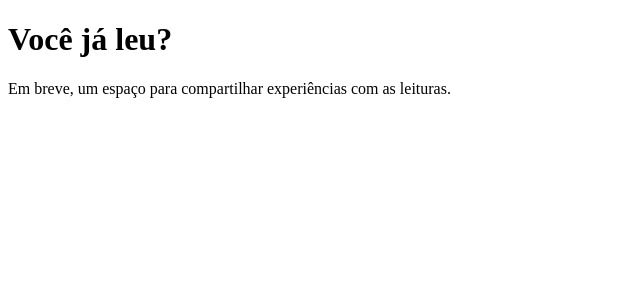
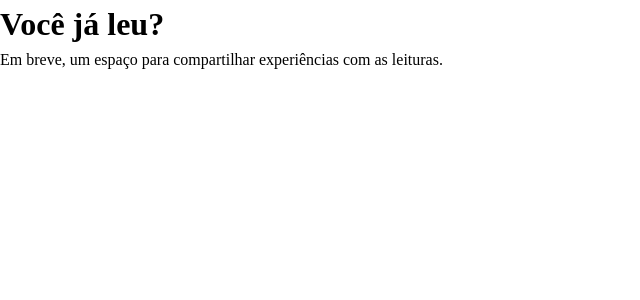
Before and after one commit to jheanr/vocejaleu.com.br, a Next.js app: page / in a window 1280 px wide. Shown: the top 300 px of the page, without its empty margins (0-640 px from the left). Built offline with nearby package versions, Linux system fonts and the light colour scheme.

Commit message:
feat: add initial version of `/status` page

```diff
--- /dev/null
+++ b/pages/_app.js
@@ -0,0 +1,7 @@
+import "../styles/global.css";
+
+function MyApp({ Component, pageProps }) {
+  return <Component {...pageProps} />;
+}
+
+export default MyApp;
--- /dev/null
+++ b/styles/global.css
@@ -0,0 +1,83 @@
+/* 1. Use a more-intuitive box-sizing model */
+*,
+*::before,
+*::after {
+  box-sizing: border-box;
+}
+
+/* 2. Remove default margin */
+* {
+  margin: 0;
+}
+
+body {
+  /* 3. Add accessible line-height */
+  line-height: 1.5;
+  /* 4. Improve text rendering */
+  -webkit-font-smoothing: antialiased;
+}
+
+/* 5. Improve media defaults */
+img,
+picture,
+video,
+canvas,
+svg {
+  display: block;
+  max-width: 100%;
+}
+
+/* 6. Inherit fonts for form controls */
+input,
+button,
+textarea,
+select {
+  font: inherit;
+}
+
+/* 7. Avoid text overflows */
+p,
+h1,
+h2,
+h3,
+h4,
+h5,
+h6 {
+  overflow-wrap: break-word;
+}
+
+/* 8. Improve line wrapping */
+p {
+  text-wrap: pretty;
+}
+h1,
+h2,
+h3,
+h4,
+h5,
+h6 {
+  text-wrap: balance;
+}
+
+/*
+  9. Create a root stacking context
+*/
+#root,
+#__next {
+  isolation: isolate;
+}
+
+/* Custom */
+main {
+  padding: 1rem;
+}
+
+p + h2 {
+  margin-top: 1rem;
+}
+
+.badge {
+  background-color: #f5f5f5;
+  border-radius: 0.5rem;
+  padding: 0.25rem 0.5rem;
+}
```
Also changed, not shown: pages/status/index.js (added, +64 -0 lines).
